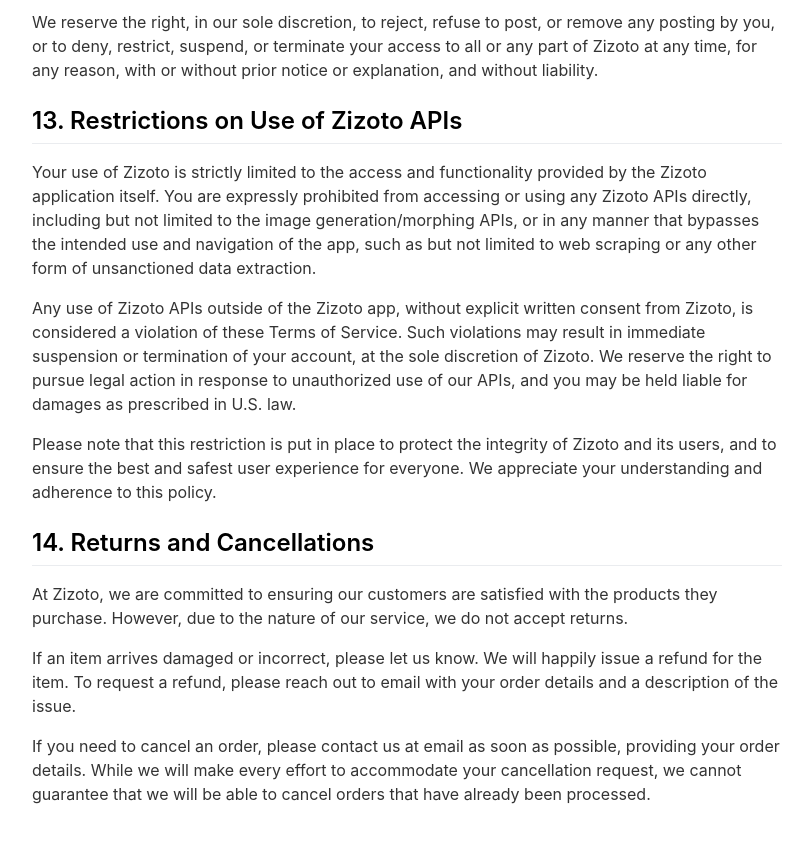
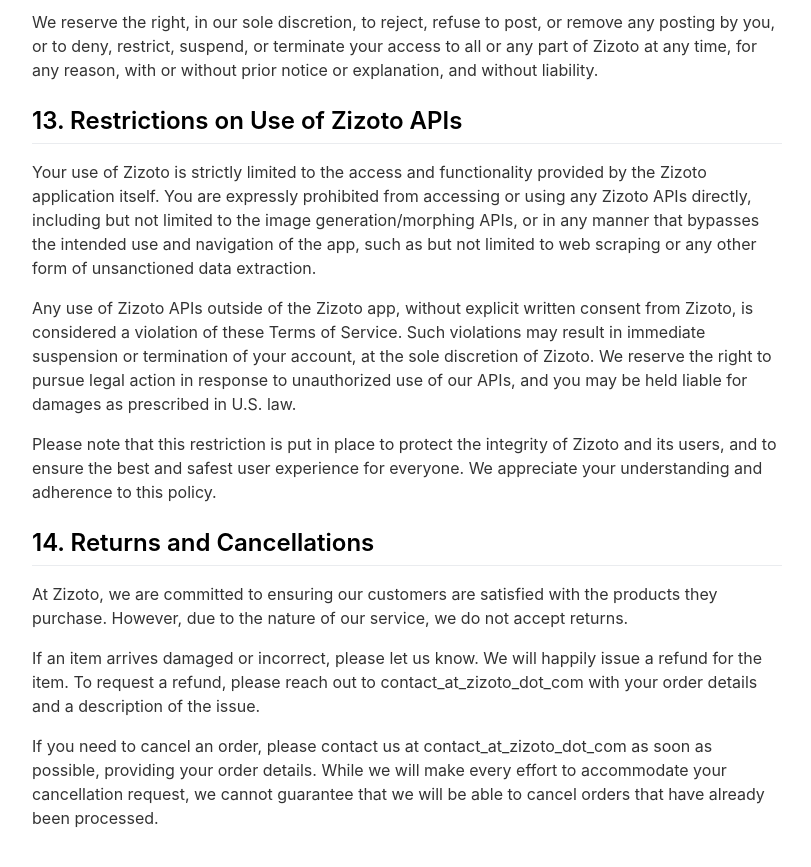
Before and after one commit to brendankhoury/zizoto_landing, a Jekyll site: the page built from _pages/termsofservice.md, in a window 1280 px wide and 900 px high, scrolled down 2740 px. Shown: the top 867 px of the window, without its empty margins (233-1044 px from the left). Built offline with Jekyll 4.4.1, drawn with Linux system fonts in a browser that asks for light colours; nearby versions of some CDN libraries.

Commit message:
Refactored email

```diff
--- a/_pages/termsofservice.md
+++ b/_pages/termsofservice.md
@@ -100,6 +100,6 @@ Please note that this restriction is put in place to protect the integrity of Zi
 
 At Zizoto, we are committed to ensuring our customers are satisfied with the products they purchase. However, due to the nature of our service, we do not accept returns.
 
-If an item arrives damaged or incorrect, please let us know. We will happily issue a refund for the item. To request a refund, please reach out to email with your order details and a description of the issue.
+If an item arrives damaged or incorrect, please let us know. We will happily issue a refund for the item. To request a refund, please reach out to contact_at_zizoto_dot_com with your order details and a description of the issue.
 
-If you need to cancel an order, please contact us at email as soon as possible, providing your order details. While we will make every effort to accommodate your cancellation request, we cannot guarantee that we will be able to cancel orders that have already been processed.
+If you need to cancel an order, please contact us at contact_at_zizoto_dot_com as soon as possible, providing your order details. While we will make every effort to accommodate your cancellation request, we cannot guarantee that we will be able to cancel orders that have already been processed.
```
